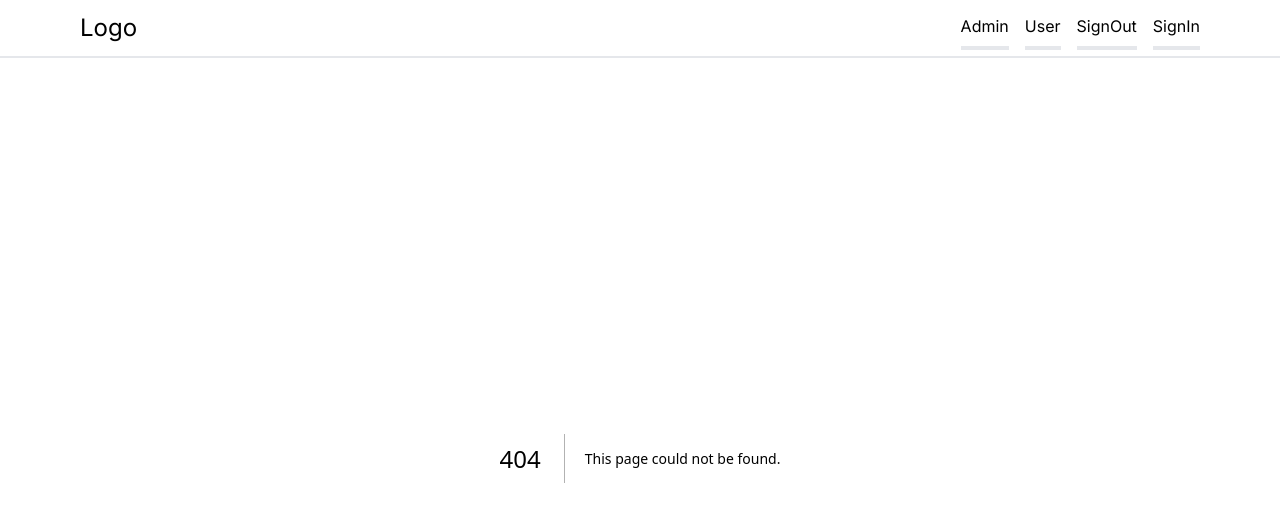
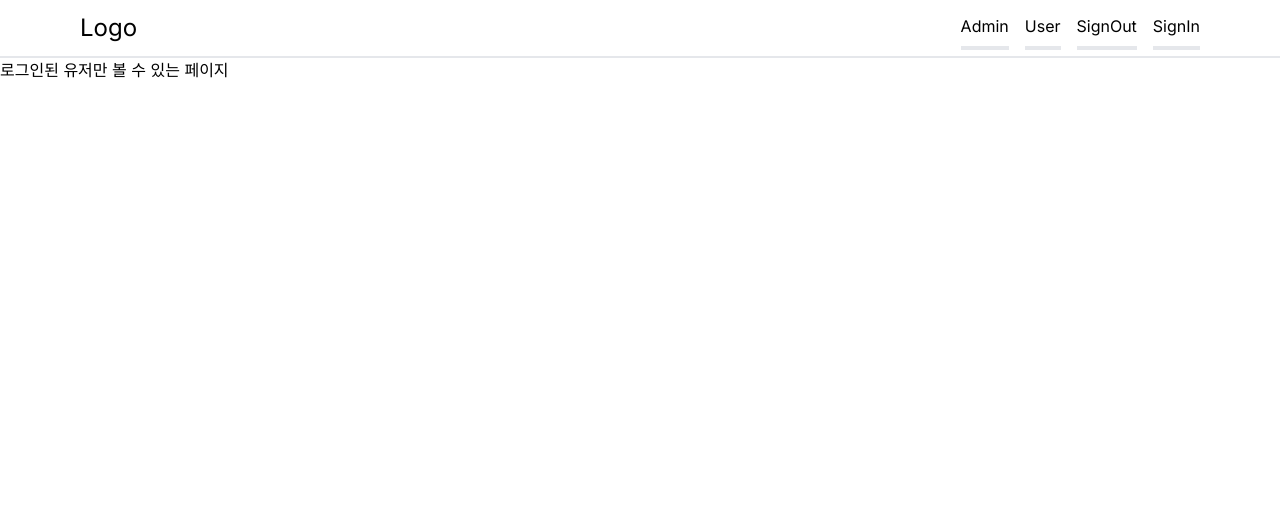
Before and after one commit to FranzCho/Market, a Next.js app: page /user in a window 1280 px wide. Before the commit this address had no page. Shown: the top 522 px of the page. Built offline with nearby package versions, Linux system fonts and the light colour scheme.

Commit message:
feat: user 페이지 생성

```diff
--- /dev/null
+++ b/src/app/user/page.tsx
@@ -0,0 +1,7 @@
+import React from "react";
+
+const UserPage = () => {
+  return <div>로그인된 유저만 볼 수 있는 페이지</div>;
+};
+
+export default UserPage;
```
